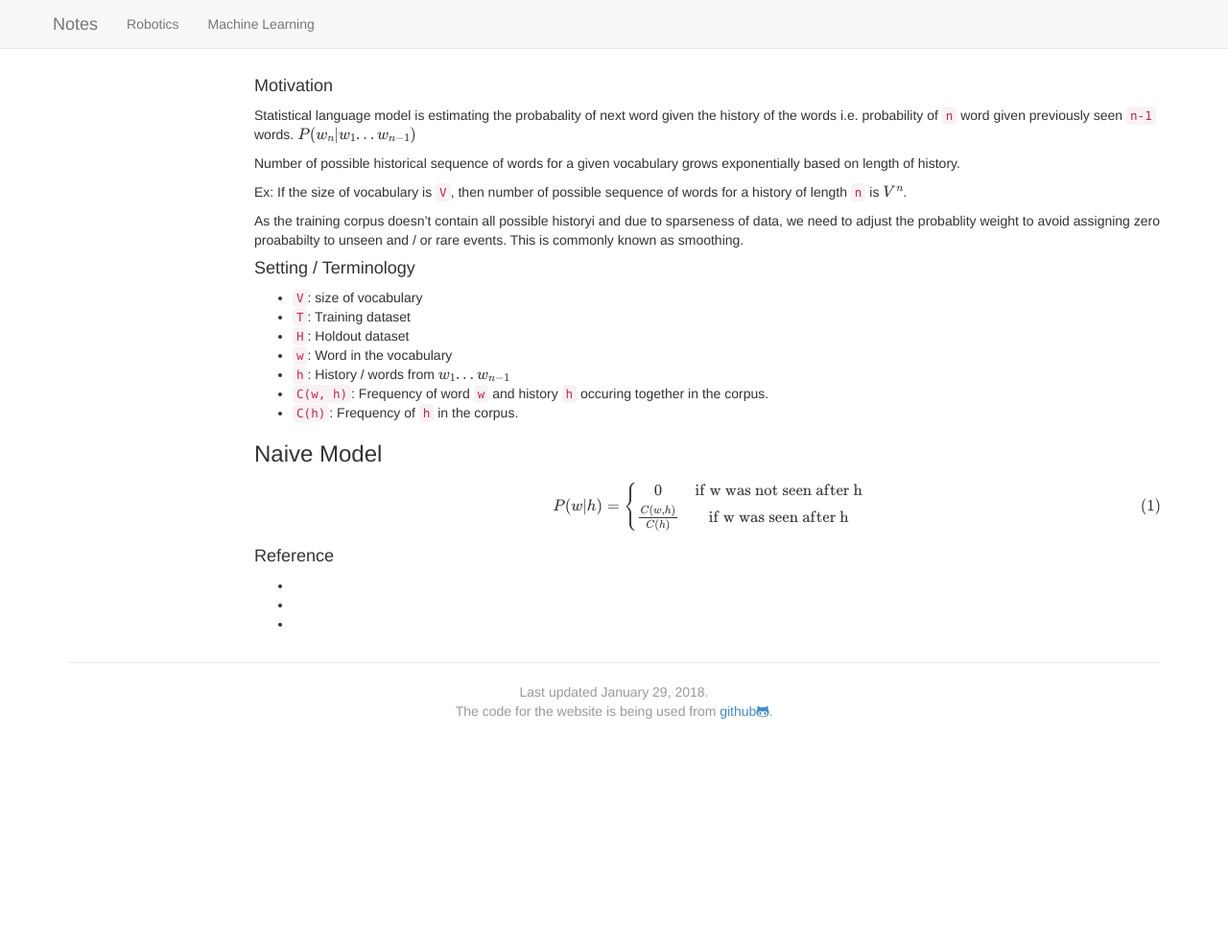
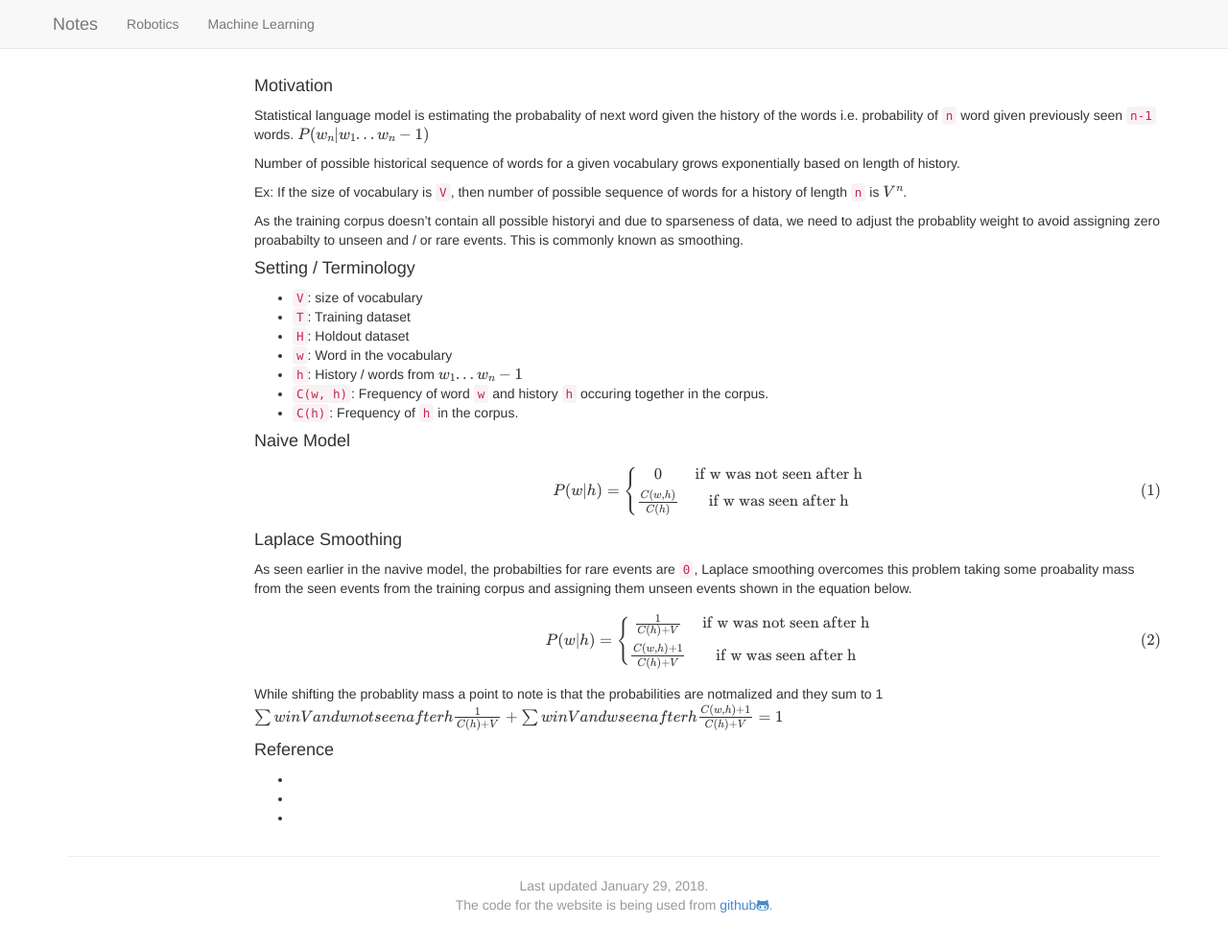
Before and after one commit to argmin/argmin.github.io, a Jekyll site: the page built from ml/smoothing.md, in a window 1280 px wide and 993 px high. Shown: the top 990 px of the window at 96% size. Built offline with Jekyll 4.4.1, drawn with Linux system fonts in a browser that asks for light colours; nearby versions of some CDN libraries; formulas are drawn with MathJax 3.

Commit message:
Laplace smoothing

```diff
--- a/ml/smoothing.md
+++ b/ml/smoothing.md
@@ -6,7 +6,7 @@ layout: default
 
 Statistical language model is estimating the probabality of next word given the history of the words i.e. probability of `n` word given previously seen `n-1` words.
 $$
-P(w_n | w_1 ... w_{n-1})
+P(w_n | w_1 ... w_n-1)
 $$
 
 Number of possible historical sequence of words for a given vocabulary grows exponentially based on length of history.
@@ -20,14 +20,13 @@ As the training corpus doesn't contain all possible historyi and due to sparsene
 * `T`: Training dataset
 * `H`: Holdout dataset
 * `w`: Word in the vocabulary
-* `h`: History / words from $$ w_1 ... w_{n-1} $$
+* `h`: History / words from $$ w_1 ... w_n-1 $$
 * `C(w, h)`: Frequency of word `w` and history `h` occuring together in the corpus.
 * `C(h)`: Frequency of `h` in the corpus.
 
-### Naive Model
+#### Naive Model
 
 $$
-
 P(w | h) =
 \Bigg\{ \begin{array}{cc}
 0 & \mbox{if w was not seen after h} \\
@@ -35,6 +34,24 @@ P(w | h) =
 \end{array}
 $$
 
+#### Laplace Smoothing
+As seen earlier in the navive model, the probabilties for rare events are `0`, Laplace smoothing overcomes this problem taking some proabality mass from the seen events from the training corpus and assigning them unseen events shown in the equation below.
+
+$$
+P(w | h) =
+\Bigg\{ \begin{array}{cc}
+\frac{1}{C(h) + V} & \mbox{if w was not seen after h} \\
+\frac{C(w,h)+1}{C(h) + V} & \mbox{if w was seen after h}
+\end{array}
+$$
+
+While shifting the probablity mass a point to note is that the probabilities are notmalized and they sum to 1
+$$
+\sum\limits{w in V and w not seen after h} \frac{1}{C(h) + V} + \sum\limits{w in V and w seen after h}\frac{C(w,h)+1}{C(h) + V} = 1
+$$
+
+
+
 #### Reference
 * []()
 * []()
```
